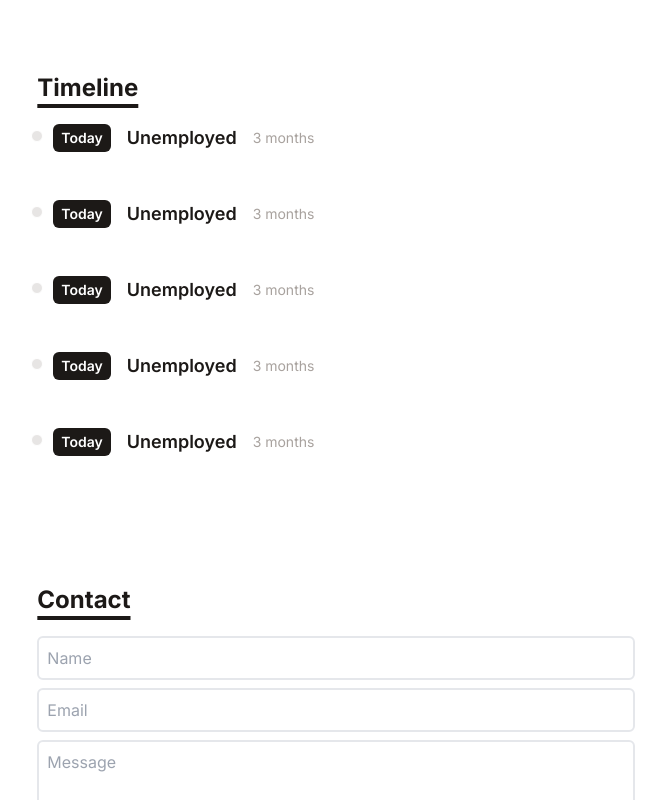
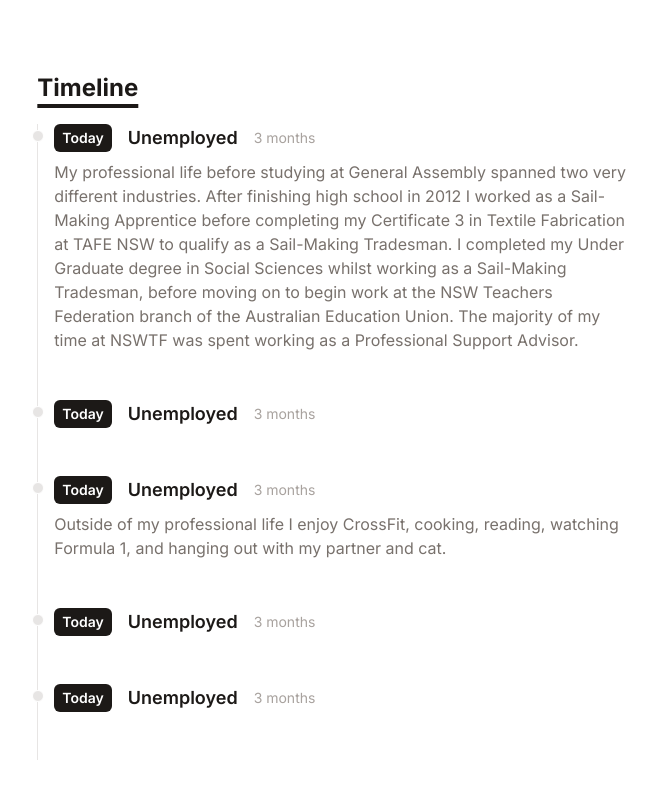
Before and after one commit to Uakaris/portfolio, a React (Vite) app: page / in a window 1280 px wide. Shown: the part 1020-1820 px from the top of the page, without its empty margins (304-970 px from the left). Built offline with nearby package versions, Linux system fonts and the light colour scheme.

Commit message:
All basic functionality implemented

```diff
--- a/data/timeline.js
+++ b/data/timeline.js
@@ -3,7 +3,7 @@ export default [
         year: 'Today',
         title: 'Unemployed',
         duration: '3 months',
-        details: '',
+        details: 'My professional life before studying at General Assembly spanned two very different industries. After finishing high school in 2012 I worked as a Sail-Making Apprentice before completing my Certificate 3 in Textile Fabrication at TAFE NSW to qualify as a Sail-Making Tradesman. I completed my Under Graduate degree in Social Sciences whilst working as a Sail-Making Tradesman, before moving on to begin work at the NSW Teachers Federation branch of the Australian Education Union. The majority of my time at NSWTF was spent working as a Professional Support Advisor.',
     },
     {
         year: 'Today',
@@ -15,7 +15,7 @@ export default [
         year: 'Today',
         title: 'Unemployed',
         duration: '3 months',
-        details: '',
+        details: 'Outside of my professional life I enjoy CrossFit, cooking, reading, watching Formula 1, and hanging out with my partner and cat.',
     },
     {
         year: 'Today',
--- a/src/components/PortfolioItem.jsx
+++ b/src/components/PortfolioItem.jsx
@@ -2,25 +2,28 @@ import React from "react";
 
 const PortfolioItem = ({ title, imgUrl, stack, link }) => {
     return (
-        <div className="border-2 border-stone-900 rounded-md overflow-hidden">
+        <a
+         href={link}
+         target="_blank"
+         rel="noopener noreferrer"
+         className="border-2 border-stone-900 dark:border-white rounded-md overflow-hidden"
+      >
          <img
             src={imgUrl}
             alt="portfolio"
             className="w-full h-36 md:h-48 object-cover cursor-pointer"
          />
          <div className="w-full p-4">
-                <h3 className="text-lg md:text-xl mb-2 md:mb-3 font-semibold ">
-                    {title}
-                </h3>
-                <p className="flex flex-wrap gap-2 flex-row items-center justify-start text-xs md:text-sm">
-                    {stack.map((item) => (
-                        <span className="inline-block px-2 py-1 font-semibold border-2 border-stone-900 rounded-md">
+            <h3 className="text-lg md:text-xl dark:text-white mb-2 md:mb-3 font-semibold ">{title}</h3>
+            <p className="flex flex-wrap gap-2 flex-row items-center justify-start text-xs md:text-sm dark:text-white ">
+               {stack.map(item => (
+                  <span className="inline-block px-2 py-1 font-semibold border-2 border-stone-900 dark:border-white rounded-md">
                      {item}
                   </span>
                ))}
             </p>
          </div>
-        </div>
+      </a>
     );
 };
 
--- a/src/components/Timeline.jsx
+++ b/src/components/Timeline.jsx
@@ -1,5 +1,5 @@
 import React from "react";
-import timeline from '../../data/timeline';
+import timeline from "../../data/timeline";
 import TimelineItem from "./TimelineItem";
 import Title from "./title";
 
@@ -8,7 +8,7 @@ const Timeline = () => {
         <div className="flex flex-col md:flex-row justify-center my-20">
             <div className="w-full md:w-7/12">
                 <Title>Timeline</Title>
-                {timeline.map(item => (
+                {timeline.map((item) => (
                     <TimelineItem
                         year={item.year}
                         title={item.title}
--- a/src/components/TimelineItem.jsx
+++ b/src/components/TimelineItem.jsx
@@ -2,21 +2,21 @@ import React from "react";
 
 const TimelineItem = ({ year, title, duration, details }) => {
     return (
-        <ol className="flex flex-col md:flex-row relative border-1 border-stone-200">
+        <ol className="flex flex-col md:flex-row relative border-l border-stone-200 dark:border-stone-700">
             <li className="mb-10 ml-4">
-                <div className="absolute w-3 h-3 bg-stone-200 rounded-full mt-1.5 -left-1.5 border border-white" />
+                <div className="absolute w-3 h-3 bg-stone-200 rounded-full mt-1.5 -left-1.5 border border-white dark:border-stone-900 dark:bg-stone-700" />
                 <p className="flex flex-wrap gap-4 flex-row items-center justify-start text-xs md:text-sm">
-                    <span className="inline-block px-2 py-1 font-semibold text-white bg-stone-900 rounded-md">
+                    <span className="inline-block px-2 py-1 font-semibold text-white dark:text-stone-900 bg-stone-900 dark:bg-white rounded-md">
                         {year}
                     </span>
-                    <h3 className="text-lg font-semibold text-stone-900">
+                    <h3 className="text-lg font-semibold text-stone-900 dark:text-white">
                         {title}
                     </h3>
-                    <div className="my-1 text-sm font-normal leading-none text-stone-400">
+                    <div className="my-1 text-sm font-normal leading-none text-stone-400 dark:text-stone-500">
                         {duration}
                     </div>
                 </p>
-                <p className="my-2 text-base font-normal text-stone-500">
+                <p className="my-2 text-base font-normal text-stone-500 dark:text-stone-400">
                     {details}
                 </p>
             </li>
--- a/src/components/Title.jsx
+++ b/src/components/Title.jsx
@@ -1,13 +1,14 @@
 import React from "react";
 
-const Title = ({children, id}) => {
+function Title({ children, id }) {
     return (
         <h1
-        id={id && id}
-        className="text-2xl font-bold underline underline-offset-8 decoration-4 mb-5 text-stone-900">
+            id={id && id}
+            className="text-2xl font-bold underline underline-offset-8 decoration-4 mb-5 text-stone-900 dark:text-white"
+        >
             {children}
         </h1>
-    )
-};
+    );
+}
 
 export default Title;
```
Lines whose indentation alone changed are shown as unchanged.
